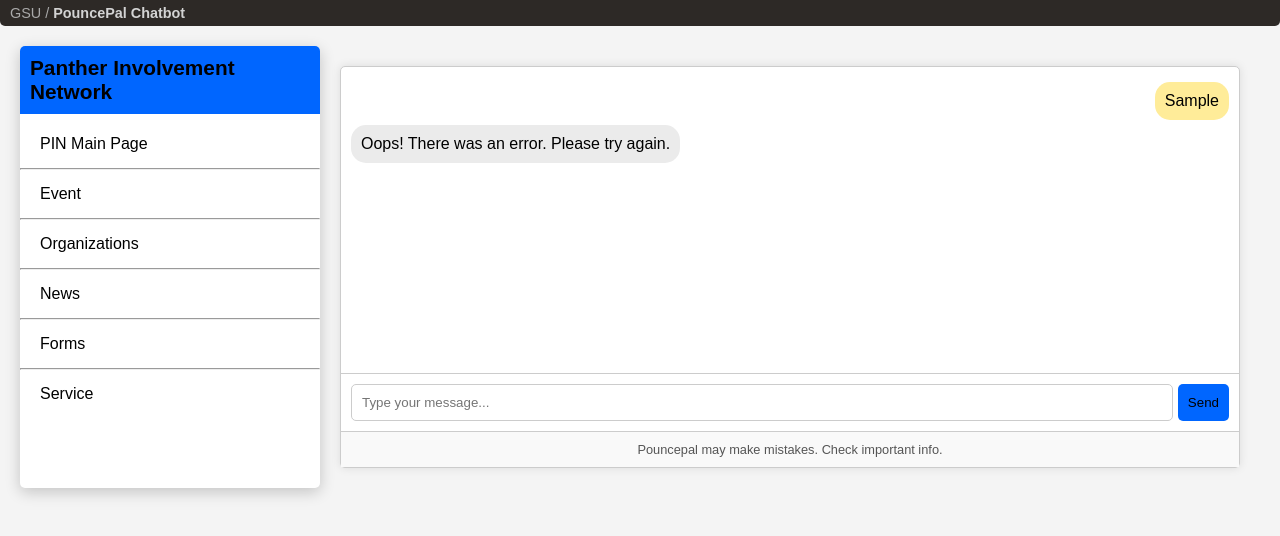
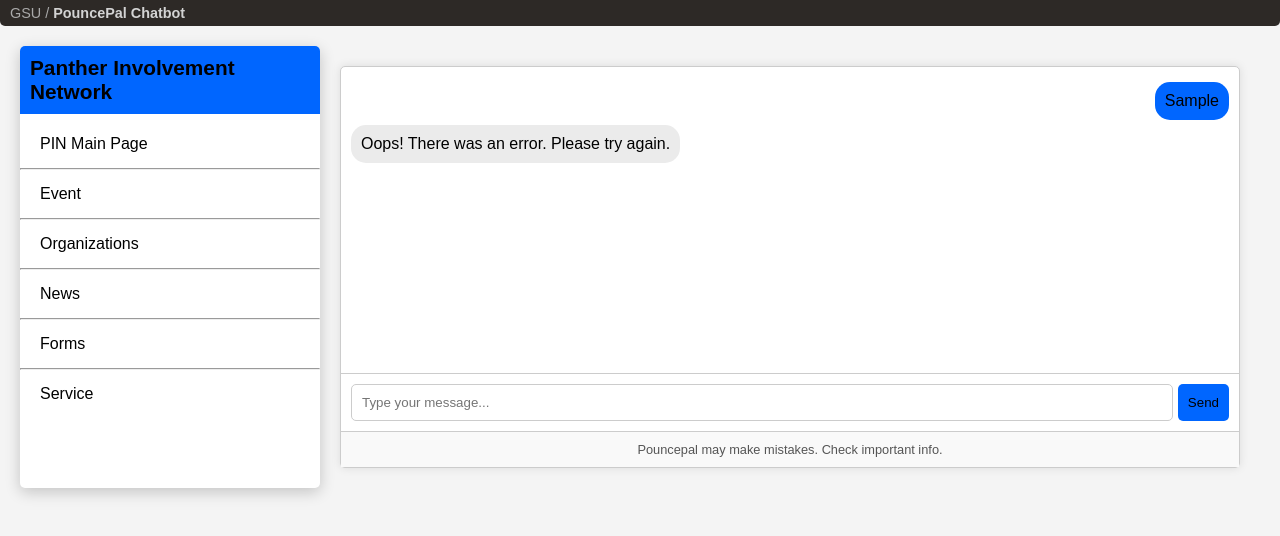
Before and after one commit to Marquez03Johnson/PouncePal-Chatbot, a website: page index.html in a window 1280 px wide. Both pictures are taken after typing "Sample" into the empty fields and a click on the button "Send". Drawn offline with Linux system fonts and the light colour scheme; no server answers.

Commit message:
Update style.css

```diff
--- a/style.css
+++ b/style.css
@@ -121,7 +121,7 @@
 
 .user .message-bubble {
     display: inline-block;
-    background-color: #FFEC99; /* user message bubble color */
+    background-color: #0066FF; /* user message bubble color */
     color: black; /* text color for user message */
     padding: 10px;
     border-radius: 15px; /* rounded corners for message bubble */
```
